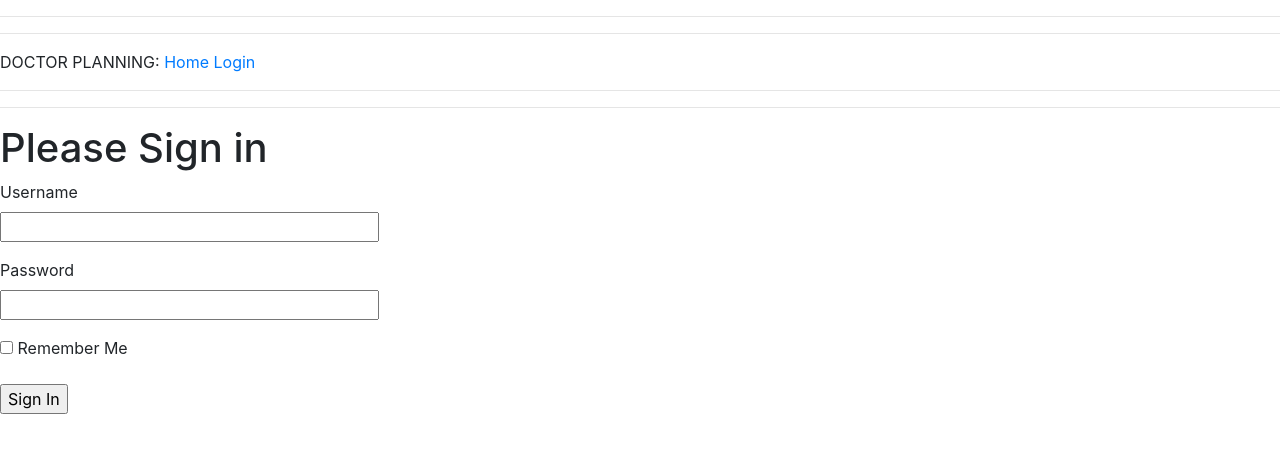
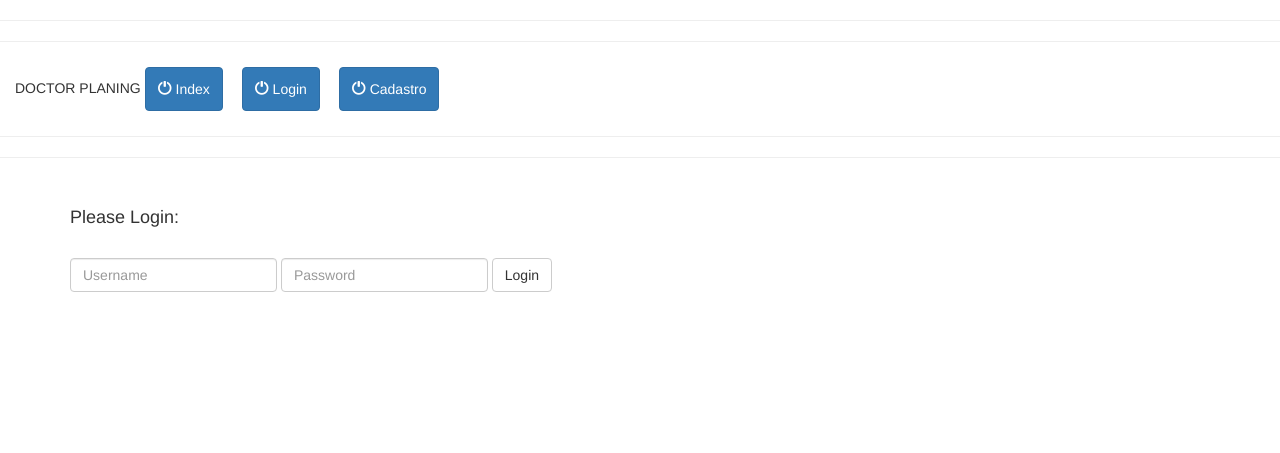
Before and after one commit to brunodoria/Projeto-II---CES22, a Flask app: page /login in a window 1280 px wide. Shown: the top 453 px of the page. Run offline with Flask 2, Linux system fonts and the light colour scheme; some libraries are stand-ins or nearby versions.

Commit message:
atualizacao do codigo

```diff
--- a/app/routes.py
+++ b/app/routes.py
@@ -8,7 +8,36 @@ def index():
     user = {'username': 'MORENO'}
     return render_template('index.html', title='Home', user=user)
 
+"""
+@app.route('/login', methods=["GET", "POST"])
+def login():
+    # error = ''
+    try:
 
+        if request.method == "POST":
+
+            attempted_username = request.form['username']
+            attempted_password = request.form['password']
+
+            # flash(attempted_username)
+            # flash(attempted_password)
+
+            if attempted_username == "admin" and attempted_password == "password":
+                return redirect(url_for('index'))
+
+
+            else:
+                error = "Invalid credentials. Try Again."
+
+        eturn
+        render_template('login.html', title='Sign In', form=form)
+
+    except Exception as e:
+        # flash(e)
+        eturn
+        render_template('login.html', title='Sign In', form=form)
+
+"""
 @app.route('/login', methods=['GET', 'POST'])
 def login():
     form = LoginForm()
@@ -17,3 +46,12 @@ def login():
             form.username.data, form.remember_me.data))
         return redirect(url_for('index'))
     return render_template('login.html', title='Sign In', form=form)
+
+@app.route('/cadastro', methods=['GET', 'POST'])
+def cadastro():
+    form = LoginForm()
+    if form.validate_on_submit():
+        flash('Login requested for user {}, remember_me={}'.format(
+            form.username.data, form.remember_me.data))
+        return redirect(url_for('index'))
+    return render_template('cadastro.html', title='Register', form=form)
--- a/app/templates/base.html
+++ b/app/templates/base.html
@@ -14,12 +14,24 @@
     <body>
         <hr>
         <hr>
-        <div>
-            DOCTOR PLANNING:
-            <a href="{{ url_for('index') }}">Home</a>
-            <a href="{{ url_for('login') }}">Login</a>
+	    <div class = "container-fluid">
+            DOCTOR PLANING
+            <a href="{{ url_for('index') }}"><button type="button" class="btn btn-primary" aria-label="Left Align" style="margin-top: 5px; margin-bottom: 5px; height: 44px; margin-right: 15px">
+		    <span class="glyphicon glyphicon-off" aria-hidden="true"></span> Index
+		    </button></a>
+
+		    <a href="{{ url_for('login') }}"><button type="button" class="btn btn-primary" aria-label="Left Align" style="margin-top: 5px; margin-bottom: 5px; height: 44px; margin-right: 15px">
+		    <span class="glyphicon glyphicon-off" aria-hidden="true"></span> Login
+		    </button></a>
+
+            <a href="{{ url_for('cadastro') }}"><button type="button" class="btn btn-primary" aria-label="Left Align" style="margin-top: 5px; margin-bottom: 5px; height: 44px; margin-right: 15px">
+		    <span class="glyphicon glyphicon-off" aria-hidden="true"></span> Cadastro
+		    </button></a>
+
+	    </div>
         <hr>
         <hr>
+<!--
         {% with messages = get_flashed_messages() %}
         {% if messages %}
         <ul>
@@ -29,6 +41,7 @@
         </ul>
         {% endif %}
         {% endwith %}
+-->
         {% block content %}{% endblock %}
     </body>
 </html>
--- a/app/templates/login.html
+++ b/app/templates/login.html
@@ -1,7 +1,20 @@
 {% extends "base.html" %}
 
 {% block content %}
-    <h1>Please Sign in</h1>
+<body>
+	<div class="container">
+		<br>
+		<h4>Please Login:</h4>
+		<br>
+		<form action="" class="form-inline" method="post">
+			<input type="text" class="form-control" placeholder = "Username" name="username" value="{{request.form.username}}">
+			<input type="password" class="form-control" placeholder = "Password" name="password" value="{{request.form.password}}">
+			<input class="btn btn-default" type="submit" value="Login">
+		</form>
+	</div>
+</body>
+<!-- ANTES DE MODIFICAR!! FUNCIONA COM A MODIFICACAO(TALVEZ NAO FUNCIONE O USUARIO)
+    <h1>Please Login:</h1>
     <form action="" method="post">
         {{ form.hidden_tag() }}
         <p>
@@ -21,4 +34,5 @@
         <p>{{ form.remember_me() }} {{ form.remember_me.label }}</p>
         <p>{{ form.submit() }}</p>
     </form>
+-->
 {% endblock %}
```
Also changed, not shown: 1 other file.
